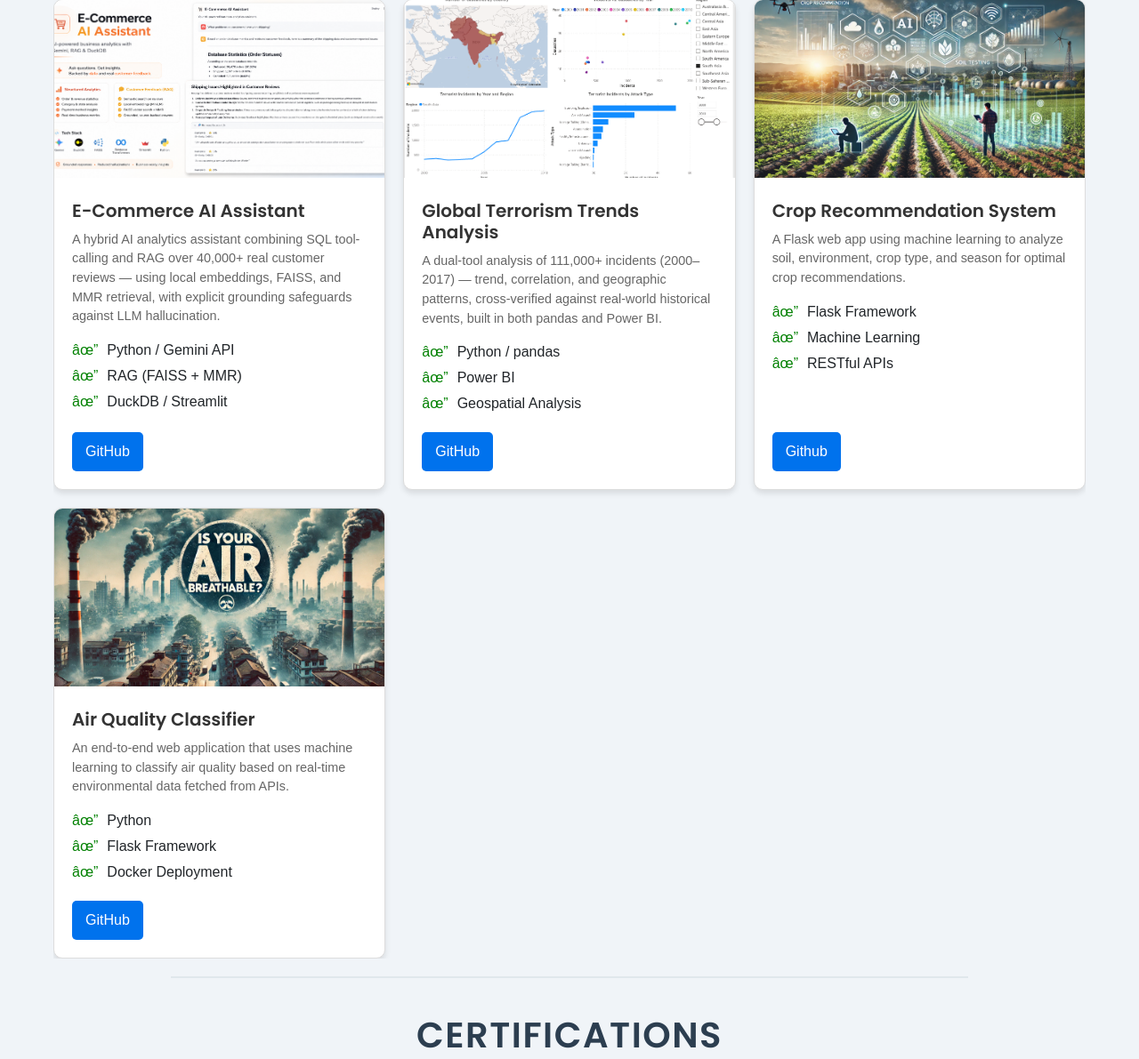
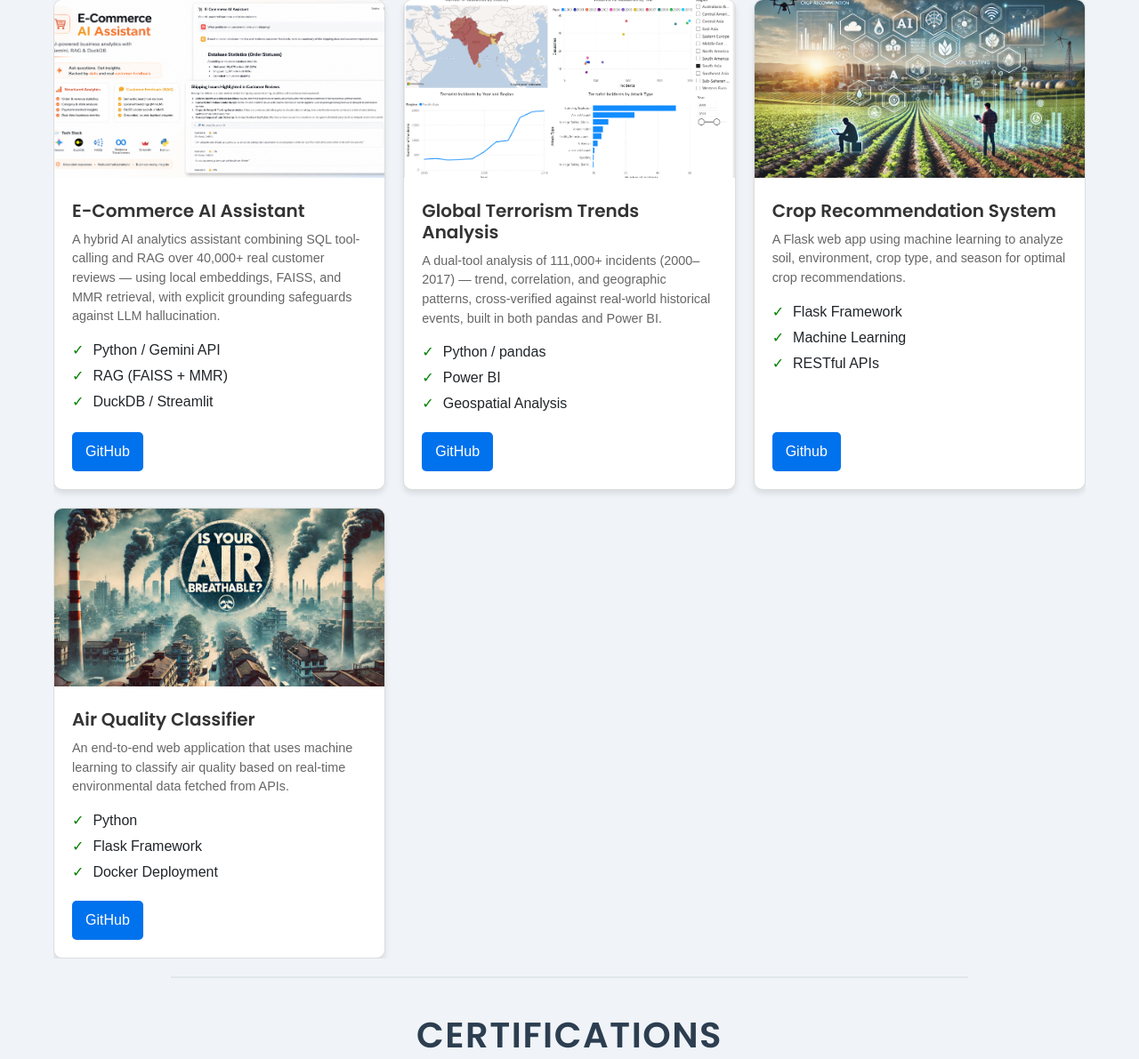
Before and after one commit to Rahul5021/Portfolio, a PHP site: page / in a window 1280 px wide. Shown: the part 2170-3361 px from the top of the page at 89% size. Run offline with PHP 8.4, Linux system fonts and the light colour scheme; some libraries are stand-ins or nearby versions.

Commit message:
Update style.css

```diff
--- a/styles/style.css
+++ b/styles/style.css
@@ -414,7 +414,7 @@ h2:hover {
 }
 
 .card-body ul li::before {
-    content: "âœ”";
+    content: "\2713";
     color: green;
     margin-right: 10px;
 }
```
